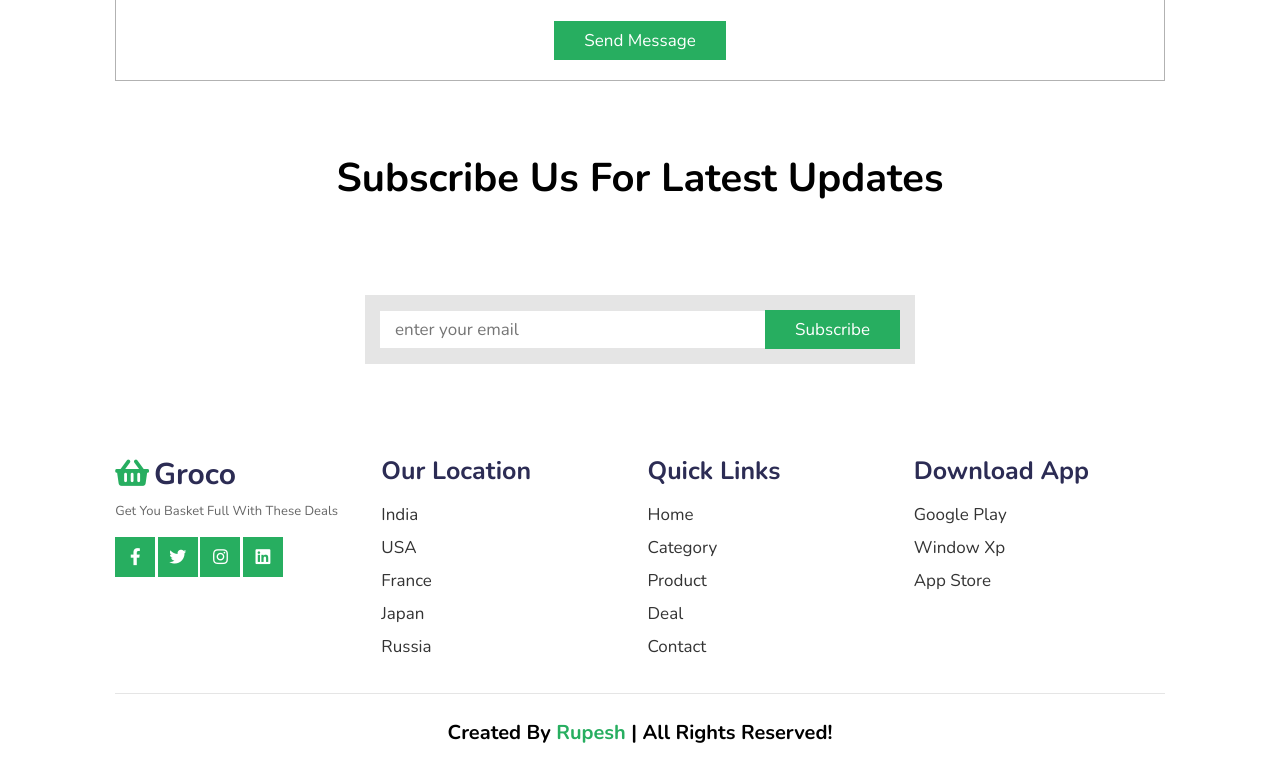
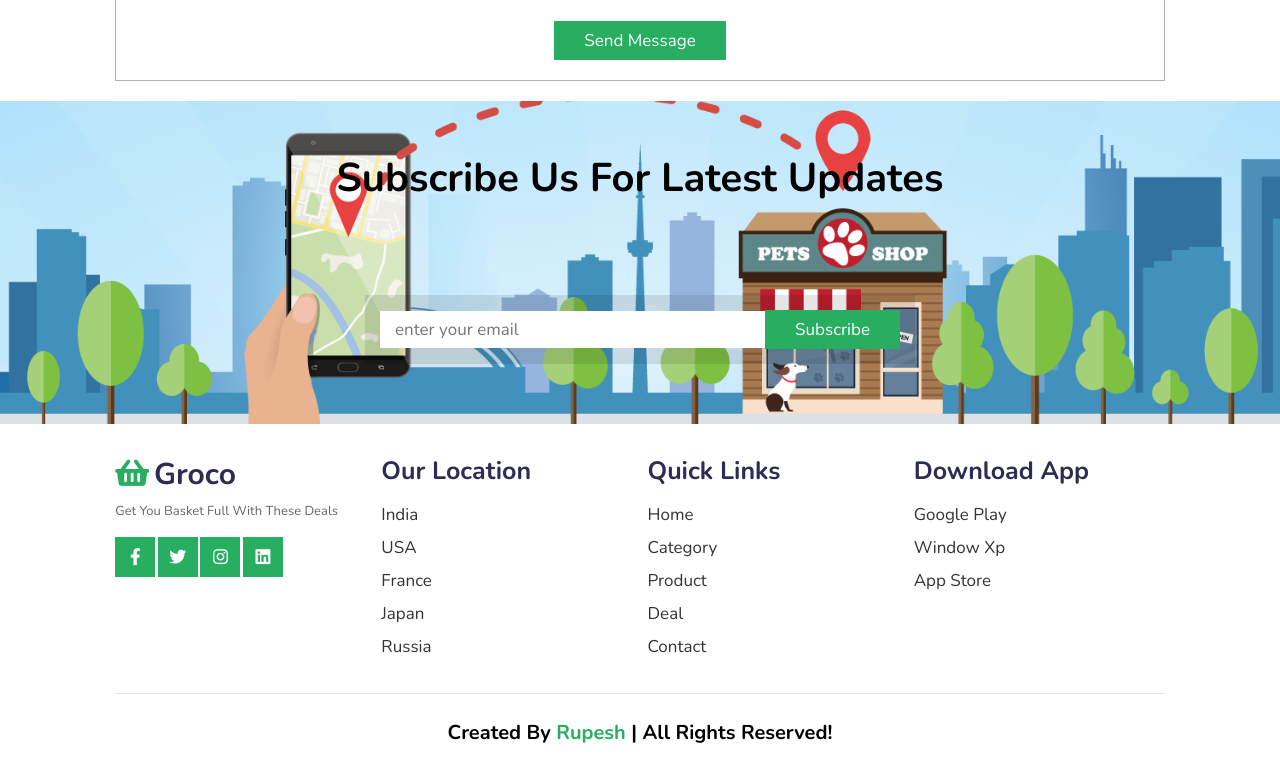
Before and after one commit to rupesh3433/Website_GroceryManagementSystem, a plain HTML site: page index.html in a window 1280 px wide. Shown: the part 3351-4132 px from the top of the page. Drawn offline with nearby package versions, Linux system fonts and the light colour scheme; the site is published under a folder, as on GitHub Pages, so addresses that start at the root find nothing.

Commit message:
Update style.css

```diff
--- a/style.css
+++ b/style.css
@@ -401,7 +401,7 @@ section{
 }
 
 .newsletter{
-  background:url("/images/OIP\ \(36\).png") no-repeat;
+  background:url("images/OIP\ \(36\).png") no-repeat;
   background-size: cover;
   background-position: center;
   text-align: center;
```
